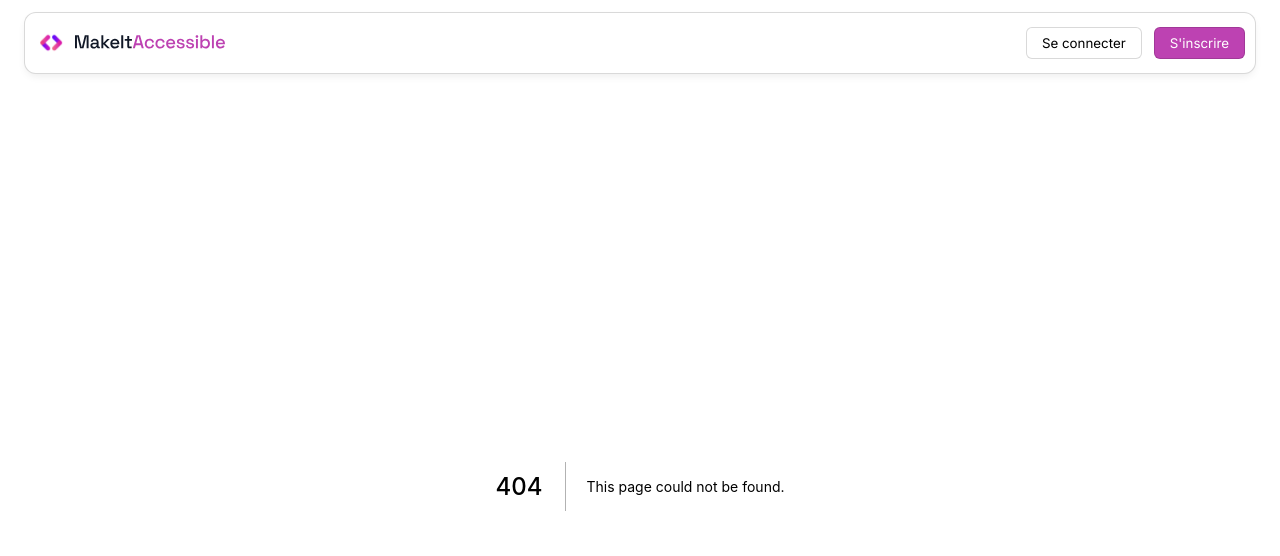
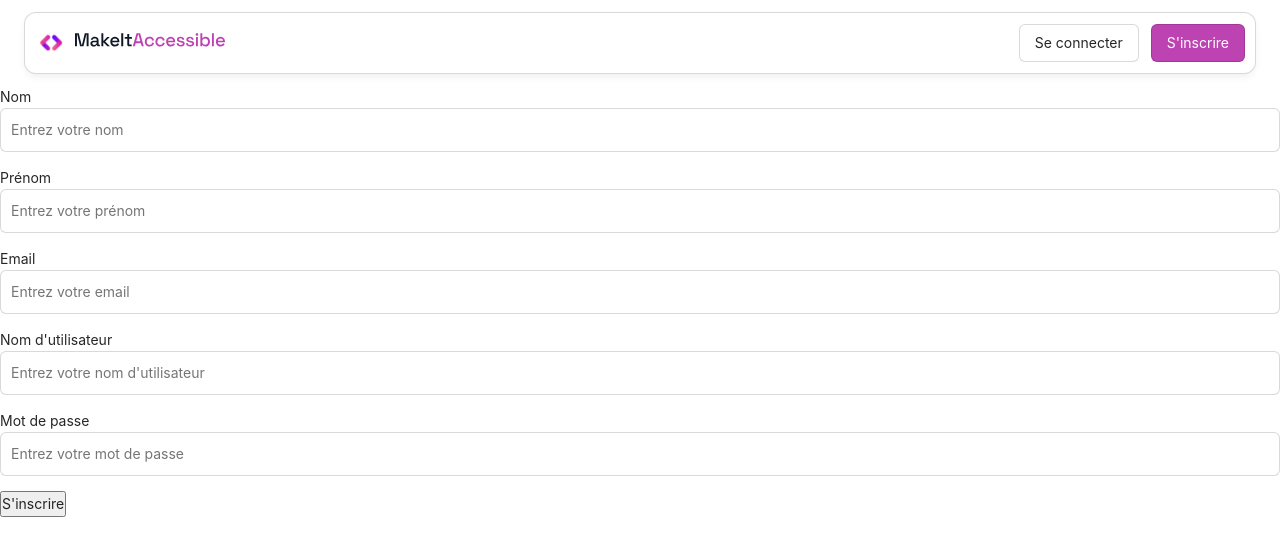
Before and after one commit to nino-nojutsu/makeitaccessible-front, a Next.js app: page /sign-up in a window 1280 px wide. Before the commit this address had no page. Shown: the top 556 px of the page. Built offline with nearby package versions, Linux system fonts and the light colour scheme.

Commit message:
composants SignIn SignUp et modal

```diff
--- a/components/Header.js
+++ b/components/Header.js
@@ -1,8 +1,18 @@
 import styles from '../styles/Header.module.css';
 import Image from 'next/image';
+import "antd/dist/antd.css";
+import { Modal } from 'antd';
+import { useState } from 'react';
+import{useSelector} from 'react-redux';
+import SignIn from './SignIn';
+import SignUp from './SignUp';
 
 function Header() {
 
+        const user = useSelector((state) => state.user.value);
+
+         const [signIn, setSignIn] = useState(false);
+         const [signUp, setSignUp] = useState(false);
 	return (
 		<header className={styles.header} role="banner">
             <div className={styles.logoWrapper}>
@@ -26,8 +36,32 @@ function Header() {
             </div>
                 <nav aria-label="S'inscire ou se connecter" className={styles.modalesContainer}>
                     {/* integrate connexion modals */}
-                    <button className={styles.btnConnected}>Se connecter</button>
-                    <button className={styles.btnRegistration}>S'inscrire</button>
+                    <button className={styles.btnConnected} onClick={() => {setSignIn(true)}}>
+                        Se connecter
+                    </button>
+
+                    <Modal
+                            title="Se connecter à votre compte"
+                            open={signIn}
+                            onCancel={() => setSignIn(false)}
+                            footer={null} className={styles.modalesSignIn}
+                        >
+                            <SignIn />
+                        </Modal>
+
+                    <button className={styles.btnRegistration} onClick={() => setSignUp(true)}>
+                        S'inscrire
+                    </button>
+
+                    <Modal
+                            title="Créer votre compte"
+                            open={signUp}
+                            onCancel={() => setSignUp(false)}
+                            footer={null} className={styles.modalesSignUp}
+                        >
+                            <SignUp />
+                        </Modal>
+
                 </nav>
 		</header>
 	);
--- /dev/null
+++ b/components/SignIn.js
@@ -0,0 +1,61 @@
+import styles from '../styles/Header.module.css';
+import { useState } from 'react';
+import { useRouter } from 'next/router';
+import { useDispatch } from 'react-redux';
+import { login } from '../reducers/user';
+
+function SignIn() {
+    const dispatch = useDispatch();
+    const router = useRouter();
+
+
+    const [signInUsername, setSignInUsername] = useState("");
+    const [signInPassword, setSignInPassword] = useState("");
+
+     const handleSubmit = () => {
+    fetch("http://localhost:3000/users/signin", {
+      method: "POST",
+      headers: { "Content-Type": "application/json" },
+      body: JSON.stringify({
+        username: signInUsername,
+        password: signInPassword,
+      }),
+    })
+      .then((response) => response.json())
+      .then((data) => {
+         console.log(data);
+        if (data.result) {
+            setSignInUsername("");
+            setSignInPassword("");
+            router.push('/dashboard');
+            dispatch(login({ token: data.token, username: signInUsername }));
+        } else {
+          alert(data.error);
+        }
+      })
+  };
+  return (
+    <>
+    <div>
+      <label>Nom d'utilisateur</label>
+      <input
+          type="username"
+          placeholder="Entrer votre nom d'utilisateur"
+          onChange={(e) => setSignInUsername(e.target.value)}
+          value={signInUsername} className={styles.inputSignIn}
+      />
+      <label>Mot de passe</label>
+      <input
+        type="password"
+        placeholder="Entrez votre mot de passe"
+        onChange={(e) => setSignInPassword(e.target.value)}
+        value={signInPassword}
+        className={styles.inputSignIn}
+      />
+      <button onClick={() => handleSubmit()}>Se connecter</button>
+      </div>
+    </>
+  );
+}
+
+export default SignIn;
--- /dev/null
+++ b/components/SignUp.js
@@ -0,0 +1,90 @@
+  import styles from '../styles/Header.module.css';
+  import { useState } from 'react';
+  import { useRouter } from 'next/router';
+  import { useDispatch } from 'react-redux';
+  import { login } from '../reducers/user';
+
+  function SignUp() {
+
+      const dispatch = useDispatch();
+      const router = useRouter();
+
+      const [signUpLastName, setSignUpLastName] = useState('');
+      const [signUpFirstName, setSignUpFirstName] = useState('');
+      const [signUpEmail, setSignUpEmail] = useState('');
+      const [signUpUsername, setSignUpUsername] = useState('');
+      const [signUpPassword, setSignUpPassword] = useState('');
+
+    const handleRegister = () => {
+      fetch('http://localhost:3000/users/signup', {
+        method: 'POST',
+        headers: { 'Content-Type': 'application/json' },
+        body: JSON.stringify({
+          lastName: signUpLastName,
+          firstName: signUpFirstName,
+          email: signUpEmail,
+          username: signUpUsername,
+          password: signUpPassword,
+        }),
+      })
+        .then((response) => response.json())
+        .then((data) => {
+          if (data.result) {
+            setSignUpLastName('');
+            setSignUpFirstName('');
+            setSignUpEmail('');
+            setSignUpUsername('');
+            setSignUpPassword('');
+            router.push('/dashboard');
+            dispatch(login({ token: data.token, username: signUpUsername }));
+          } else {
+            alert(data.error);
+          }
+        })
+    };
+
+    return (
+      <>
+      <div>
+        <label>Nom</label>
+      <input
+          type="text"
+          placeholder="Entrez votre nom"
+          onChange={(e) => setSignUpLastName(e.target.value)}
+          value={signUpLastName} className={styles.inputSignUp}
+        />
+        <label>Prénom</label>
+        <input
+          type="text"
+          placeholder="Entrez votre prénom"
+          onChange={(e) => setSignUpFirstName(e.target.value)}
+          value={signUpFirstName} className={styles.inputSignUp}
+        />
+        <label>Email</label>
+        <input
+          type="email"
+          placeholder="Entrez votre email"
+          onChange={(e) => setSignUpEmail(e.target.value)}
+          value={signUpEmail} className={styles.inputSignUp}
+        />
+        <label>Nom d'utilisateur</label>
+        <input
+          type="text"
+          placeholder="Entrez votre nom d'utilisateur"
+          onChange={(e) => setSignUpUsername(e.target.value)}
+          value={signUpUsername} className={styles.inputSignUp}
+        />
+        <label>Mot de passe</label>
+        <input
+          type="password"
+          placeholder="Entrez votre mot de passe"
+          onChange={(e) => setSignUpPassword(e.target.value)}
+          value={signUpPassword} className={styles.inputSignUp}
+        />
+        <button onClick={handleRegister}>S'inscrire</button>
+        </div>
+      </>
+    );
+  }
+
+  export default SignUp;
--- /dev/null
+++ b/pages/sign-up.js
@@ -0,0 +1,15 @@
+import Head from 'next/head';
+import SignUp from '../components/SignUp';
+
+function SignUpPage() {
+  return (
+    <>
+      <Head>
+        <title>Sign-up / MakeItAccessible</title>
+      </Head>
+      <SignUp />
+    </>
+  );
+}
+
+export default SignUpPage;
--- /dev/null
+++ b/styles/Dashboard.module.css
@@ -0,0 +1,3 @@
+/* .logo {
+    display: none !important;
+} */
--- a/styles/Header.module.css
+++ b/styles/Header.module.css
@@ -71,3 +71,38 @@
 .btnConnected:hover {
     background-color: #E9E9E9;
 }
+
+.modalesSignUp {
+    display: flex;
+    flex-direction: column;
+    align-items: center;
+    justify-content: center;
+    padding: 20px;
+    background-color: var(--color-bg);
+}
+
+.modalesSignIn {
+    display: flex;
+    flex-direction: column;
+    align-items: center;
+    justify-content: center;
+    padding: 20px;
+    background-color: var(--color-bg);
+}
+
+
+.inputSignIn {
+    width: 100%;
+    padding: 10px;
+    margin-bottom: 15px;
+    border: 0.5px solid var(--color-border);
+    border-radius: 6px;
+}
+
+.inputSignUp {
+     width: 100%;
+    padding: 10px;
+    margin-bottom: 15px;
+    border: 0.5px solid var(--color-border);
+    border-radius: 6px;
+}
```
Also changed, not shown: components/Dashboard.js (added, +21 -0 lines), pages/dashboard.js (added, +15 -0 lines), pages/sign-in.js (added, +15 -0 lines).
